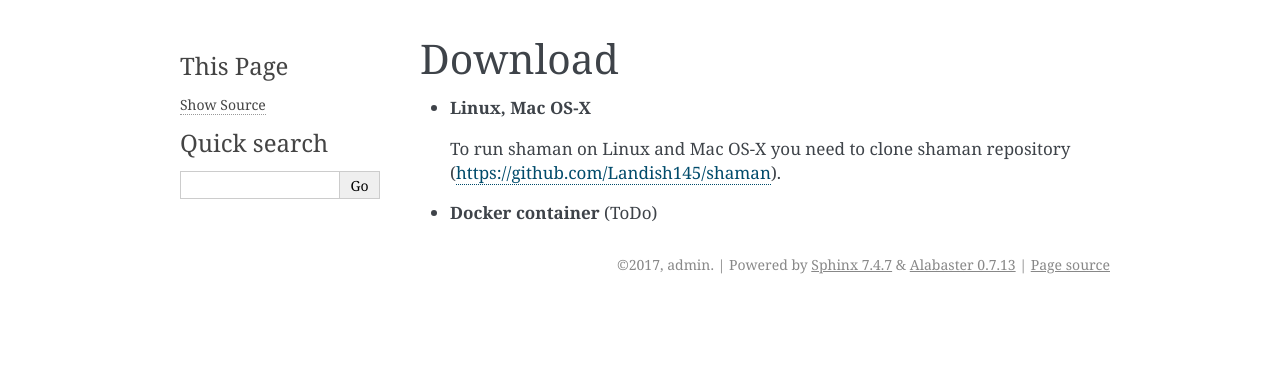
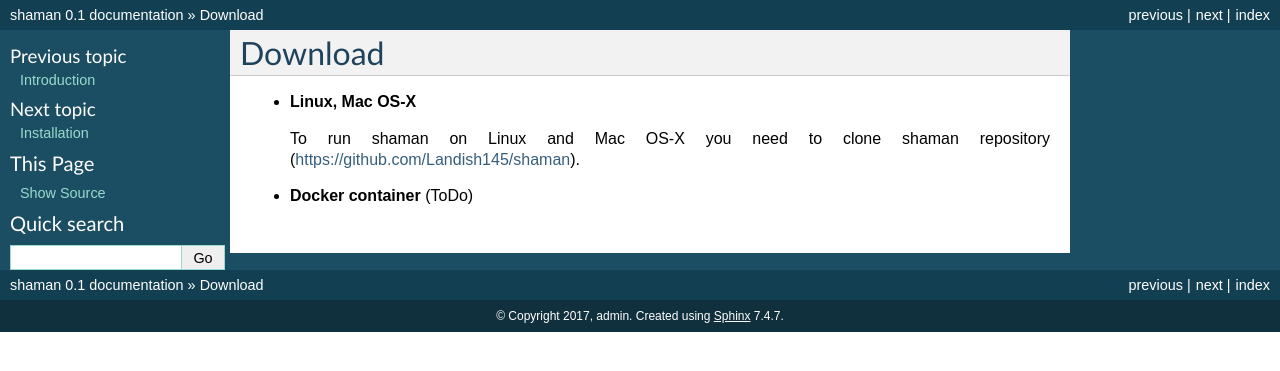
Before and after one commit to AndreyEmelyanenko/shaman, a Sphinx documentation site: the page built from doc/source/download.rst, in a window 1280 px wide. Shown: the top 371 px of the page. Built offline with Sphinx 7.4.7, drawn with Linux system fonts in a browser that asks for light colours; pages that are not in the unit, such as notebooks, are missing from menus.

Commit message:
change a theme of documentation

```diff
--- a/doc/source/conf.py
+++ b/doc/source/conf.py
@@ -41,6 +41,7 @@ sys.path.insert(0, os.path.abspath('/Users/a.zraev/240116/shaman/shamanapp'))
 extensions = [
     'sphinx.ext.coverage',
     'sphinx.ext.autodoc',
+    'sphinx.ext.viewcode',
 ]
 
 # Add any paths that contain templates here, relative to this directory.
@@ -69,9 +70,9 @@ author = 'admin'
 # built documents.
 #
 # The short X.Y version.
-version = '1'
+version = '0.1'
 # The full version, including alpha/beta/rc tags.
-release = '1'
+release = '0.1'
 
 # The language for content autogenerated by Sphinx. Refer to documentation
 # for a list of supported languages.
@@ -131,7 +132,7 @@ todo_include_todos = False
 # The theme to use for HTML and HTML Help pages.  See the documentation for
 # a list of builtin themes.
 #
-html_theme = 'alabaster'
+html_theme = 'default'
 
 # Theme options are theme-specific and customize the look and feel of a theme
 # further.  For a list of options available for each theme, see the
```
